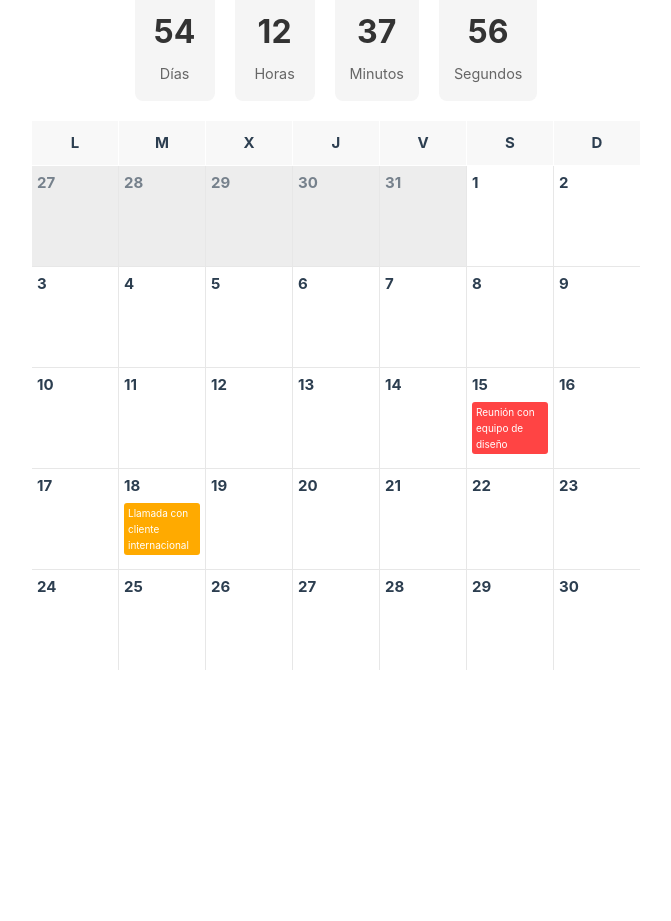
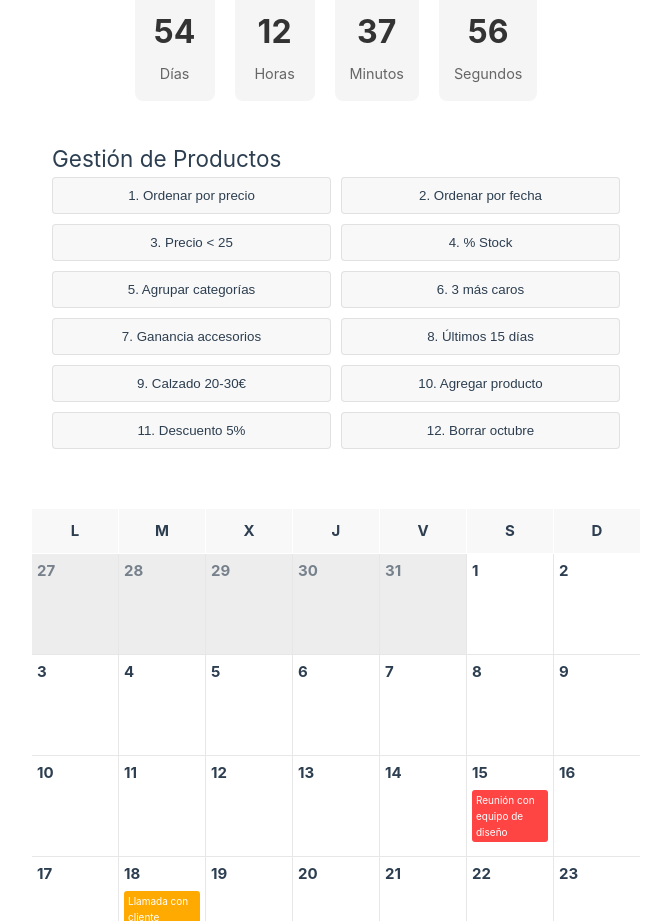
Before and after one commit to YMB06/DWECY-H, a Vue app in the folder Practica3/Practica3/: page / in a window 1280 px wide. Shown: the part 4740-5661 px from the top of the page, without its empty margins (608-1279 px from the left). Before the commit the page ends 5430 px from the top, so only its background shows below. Built offline with nearby package versions, Linux system fonts and the light colour scheme; no server answers.

Commit message:
7.5 completado

```diff
--- a/Practica3/Practica3/src/App.vue
+++ b/Practica3/Practica3/src/App.vue
@@ -19,6 +19,7 @@ import PopupWindowManager from './components/Punto6/Punto6-1/PopupWindowManager.
 import SearchFilter from './components/Punto7/Punto7-1/SearchFilter.vue';
 import ProductPrice from './components/Punto7/Punto7-2/ProductPrice.vue';
 import CountdownTimer from './components/Punto7/Punto7-3/CountdownTimer.vue';
+import ProductosManager from './components/Punto7/Punto7-5/ProductosManager.vue';
 import CalendarEvent from './components/Punto7/Punto7-4/calendarEvent.vue';
 </script>
 
@@ -48,6 +49,7 @@ import CalendarEvent from './components/Punto7/Punto7-4/calendarEvent.vue';
     <SearchFilter />
     <ProductPrice />
     <CountdownTimer :targetDate="new Date('2025-12-31T23:59:59')" />
+    <ProductosManager />
     <CalendarEvent />
 
   </main>
--- /dev/null
+++ b/Practica3/Practica3/src/components/Punto7/Punto7-5/ProductosManager.vue
@@ -0,0 +1,200 @@
+<template>
+  <div class="productos-manager">
+    <h2>Gestión de Productos</h2>
+
+    <div class="controls">
+      <button @click="ejecutarTarea(1)">1. Ordenar por precio</button>
+      <button @click="ejecutarTarea(2)">2. Ordenar por fecha</button>
+      <button @click="ejecutarTarea(3)">3. Precio < 25</button>
+      <button @click="ejecutarTarea(4)">4. % Stock</button>
+      <button @click="ejecutarTarea(5)">5. Agrupar categorías</button>
+      <button @click="ejecutarTarea(6)">6. 3 más caros</button>
+      <button @click="ejecutarTarea(7)">7. Ganancia accesorios</button>
+      <button @click="ejecutarTarea(8)">8. Últimos 15 días</button>
+      <button @click="ejecutarTarea(9)">9. Calzado 20-30€</button>
+      <button @click="ejecutarTarea(10)">10. Agregar producto</button>
+      <button @click="ejecutarTarea(11)">11. Descuento 5%</button>
+      <button @click="ejecutarTarea(12)">12. Borrar octubre</button>
+    </div>
+
+    <div class="resultado" v-if="resultado">
+      <h3>Resultado:</h3>
+      <pre>{{ resultado }}</pre>
+    </div>
+  </div>
+</template>
+
+<script setup lang="ts">
+import { ref } from 'vue';
+
+const resultado = ref('');
+
+const productos = [
+  { nombre: 'Camiseta', precio: 20, cantidad: 10, categoria: 'Ropa', fechaDeIngreso: '2024-11-01' },
+  { nombre: 'Pantalones', precio: 50, cantidad: 0, categoria: 'Ropa', fechaDeIngreso: '2024-10-15' },
+  { nombre: 'Zapatos', precio: 30, cantidad: 5, categoria: 'Calzado', fechaDeIngreso: '2024-11-10' },
+  { nombre: 'Sombrero', precio: 15, cantidad: 20, categoria: 'Accesorios', fechaDeIngreso: '2024-11-05' },
+  { nombre: 'Chaqueta', precio: 80, cantidad: 7, categoria: 'Ropa', fechaDeIngreso: '2024-11-11' },
+  { nombre: 'Guantes', precio: 25, cantidad: 15, categoria: 'Accesorios', fechaDeIngreso: '2024-10-20' },
+  { nombre: 'Bufanda', precio: 18, cantidad: 12, categoria: 'Accesorios', fechaDeIngreso: '2024-11-09' },
+  { nombre: 'Gafas de sol', precio: 45, cantidad: 9, categoria: 'Accesorios', fechaDeIngreso: '2024-10-31' },
+  { nombre: 'Reloj', precio: 120, cantidad: 3, categoria: 'Accesorios', fechaDeIngreso: '2024-11-03' },
+  { nombre: 'Bolso', precio: 60, cantidad: 6, categoria: 'Accesorios', fechaDeIngreso: '2024-10-25' },
+  { nombre: 'Cinturón', precio: 22, cantidad: 13, categoria: 'Accesorios', fechaDeIngreso: '2024-11-08' },
+  { nombre: 'Vestido', precio: 70, cantidad: 4, categoria: 'Ropa', fechaDeIngreso: '2024-11-12' },
+  { nombre: 'Falda', precio: 35, cantidad: 11, categoria: 'Ropa', fechaDeIngreso: '2024-10-18' },
+  { nombre: 'Calcetines', precio: 8, cantidad: 30, categoria: 'Ropa', fechaDeIngreso: '2024-11-02' },
+  { nombre: 'Pañuelo', precio: 12, cantidad: 25, categoria: 'Accesorios', fechaDeIngreso: '2024-11-07' },
+  { nombre: 'Camiseta sin mangas', precio: 15, cantidad: 14, categoria: 'Ropa', fechaDeIngreso: '2024-10-22' },
+  { nombre: 'Pantalones cortos', precio: 40, cantidad: 8, categoria: 'Ropa', fechaDeIngreso: '2024-10-30' },
+  { nombre: 'Botas', precio: 90, cantidad: 5, categoria: 'Calzado', fechaDeIngreso: '2024-11-06' },
+  { nombre: 'Sandalias', precio: 28, cantidad: 18, categoria: 'Calzado', fechaDeIngreso: '2024-10-27' },
+  { nombre: 'Zapatos deportivos', precio: 65, cantidad: 7, categoria: 'Calzado', fechaDeIngreso: '2024-11-13' }
+];
+
+let productosActuales = [...productos];
+
+function ejecutarTarea(tarea: number) {
+  switch(tarea) {
+    case 1:
+      resultado.value = JSON.stringify(
+        [...productosActuales].sort((a, b) => a.precio - b.precio),
+        null, 2
+      );
+      break;
+
+    case 2:
+      resultado.value = JSON.stringify(
+        [...productosActuales].sort((a, b) => new Date(a.fechaDeIngreso).getTime() - new Date(b.fechaDeIngreso).getTime()),
+        null, 2
+      );
+      break;
+
+    case 3:
+      resultado.value = JSON.stringify(
+        productosActuales.filter(p => p.precio < 25),
+        null, 2
+      );
+      break;
+
+    case 4:
+      const conPorcentaje = productosActuales.map(p => ({
+        ...p,
+        porcentajeStock: Math.round(((p.cantidad - 5) / (30 - 5)) * 100)
+      }));
+      resultado.value = JSON.stringify(conPorcentaje, null, 2);
+      break;
+
+    case 5:
+      const agrupados = productosActuales.reduce((acc, p) => {
+        if (!acc[p.categoria]) acc[p.categoria] = [];
+        acc[p.categoria].push(p);
+        return acc;
+      }, {} as Record<string, typeof productos>);
+      resultado.value = JSON.stringify(agrupados, null, 2);
+      break;
+
+    case 6:
+      resultado.value = JSON.stringify(
+        [...productosActuales].sort((a, b) => b.precio - a.precio).slice(0, 3),
+        null, 2
+      );
+      break;
+
+    case 7:
+      const accesorios = productosActuales.filter(p => p.categoria === 'Accesorios');
+      const ganancia = accesorios.reduce((total, p) => total + (p.precio * p.cantidad), 0);
+      resultado.value = `Ganancia total vendiendo todos los accesorios: ${ganancia}€`;
+      break;
+
+    case 8:
+      const hace15Dias = new Date();
+      hace15Dias.setDate(hace15Dias.getDate() - 15);
+      resultado.value = JSON.stringify(
+        productosActuales.filter(p => new Date(p.fechaDeIngreso) >= hace15Dias),
+        null, 2
+      );
+      break;
+
+    case 9:
+      resultado.value = JSON.stringify(
+        productosActuales.filter(p => p.categoria === 'Calzado' && p.precio >= 20 && p.precio <= 30),
+        null, 2
+      );
+      break;
+
+    case 10:
+      const nuevoProducto = {
+        nombre: 'Gorra',
+        precio: 18,
+        cantidad: 12,
+        categoria: 'Accesorios',
+        fechaDeIngreso: new Date().toISOString().split('T')[0]
+      };
+      productosActuales.push(nuevoProducto);
+      resultado.value = `Producto agregado: ${JSON.stringify(nuevoProducto, null, 2)}`;
+      break;
+
+    case 11:
+      const mayorStock = [...productosActuales]
+        .sort((a, b) => b.cantidad - a.cantidad)
+        .slice(0, 5)
+        .map(p => ({
+          ...p,
+          precio: Math.round(p.precio * 0.95 * 100) / 100
+        }));
+      resultado.value = JSON.stringify(mayorStock, null, 2);
+      break;
+
+    case 12:
+      productosActuales = productosActuales.filter(p => !p.fechaDeIngreso.startsWith('2024-10'));
+      resultado.value = `Productos restantes después de borrar octubre: ${productosActuales.length}`;
+      break;
+  }
+}
+</script>
+
+<style scoped>
+.productos-manager {
+  max-width: 1200px;
+  margin: 20px auto;
+  padding: 20px;
+}
+
+.controls {
+  display: grid;
+  grid-template-columns: repeat(auto-fit, minmax(200px, 1fr));
+  gap: 10px;
+  margin-bottom: 20px;
+}
+
+button {
+  padding: 10px;
+  border: 1px solid var(--color-border);
+  border-radius: 4px;
+  background: var(--color-background-soft);
+  color: var(--color-text);
+  cursor: pointer;
+  transition: background 0.2s ease;
+}
+
+button:hover {
+  background: var(--color-background-mute);
+}
+
+.resultado {
+  background: var(--color-background-soft);
+  border: 1px solid var(--color-border);
+  border-radius: 4px;
+  padding: 15px;
+  margin-top: 20px;
+}
+
+pre {
+  white-space: pre-wrap;
+  word-wrap: break-word;
+  max-height: 400px;
+  overflow-y: auto;
+  color: var(--color-text);
+}
+</style>
```
